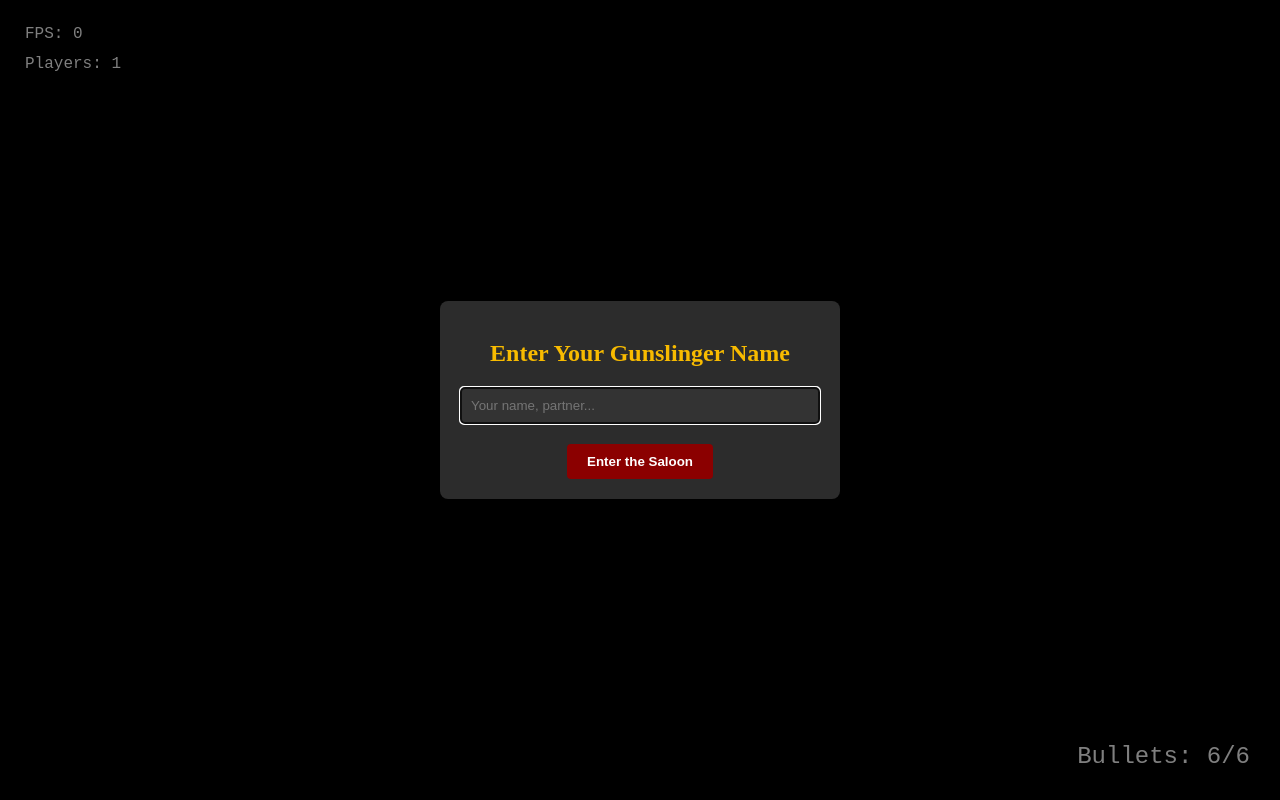
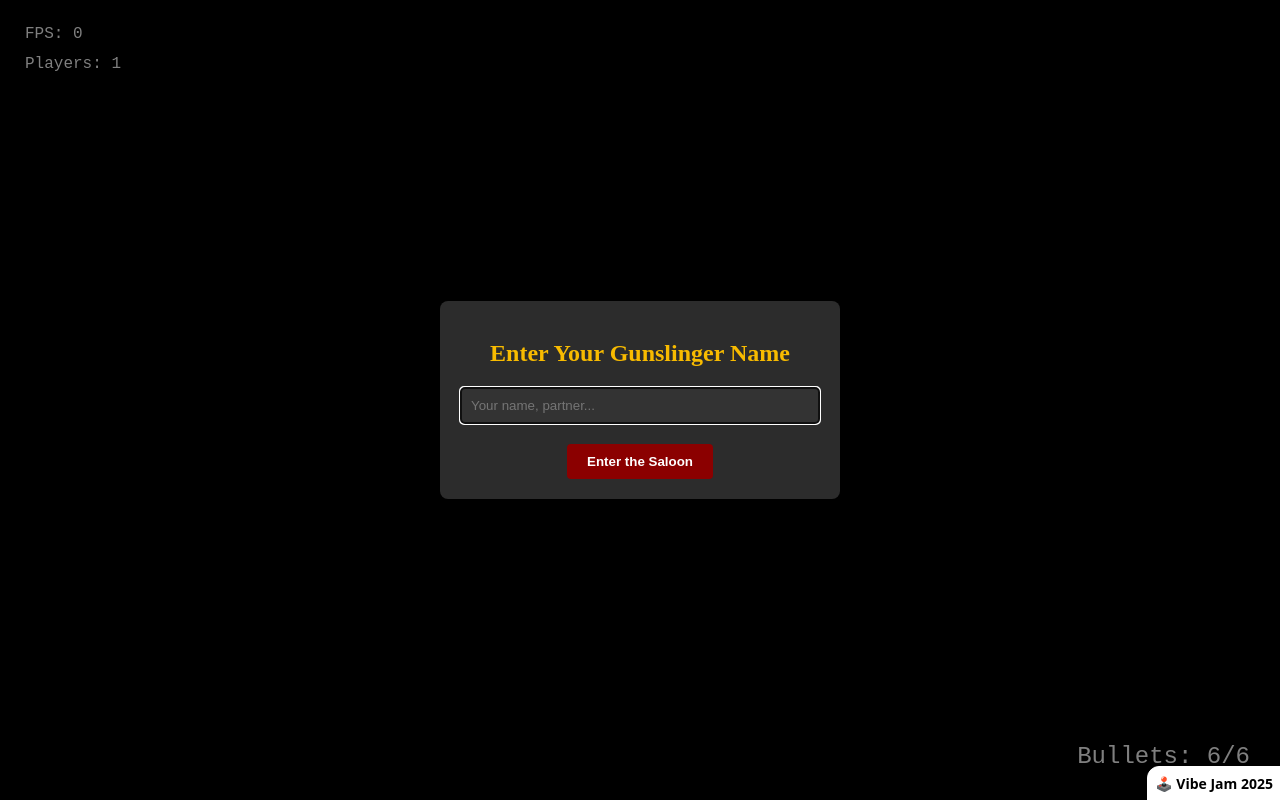
Before and after one commit to sweriko/westv2, a website with bundled scripts: page public/index.html in a window 1280 px wide. Built offline with nearby package versions, Linux system fonts and the light colour scheme.

Commit message:
add pieter

```diff
--- a/public/index.html
+++ b/public/index.html
@@ -92,5 +92,8 @@
   <!-- Letterbox effect for cinematic eagle camera view -->
   <div class="letterbox-top"></div>
   <div class="letterbox-bottom"></div>
+
+  <!-- Vibe Jam 2025 entrant badge -->
+  <a target="_blank" href="https://jam.pieter.com" style="font-family: 'system-ui', sans-serif; position: fixed; bottom: -1px; right: -1px; padding: 7px; font-size: 14px; font-weight: bold; background: #fff; color: #000; text-decoration: none; z-index: 10; border-top-left-radius: 12px; z-index: 10000; border: 1px solid #fff;">🕹️ Vibe Jam 2025</a>
 </body>
 </html>
```
